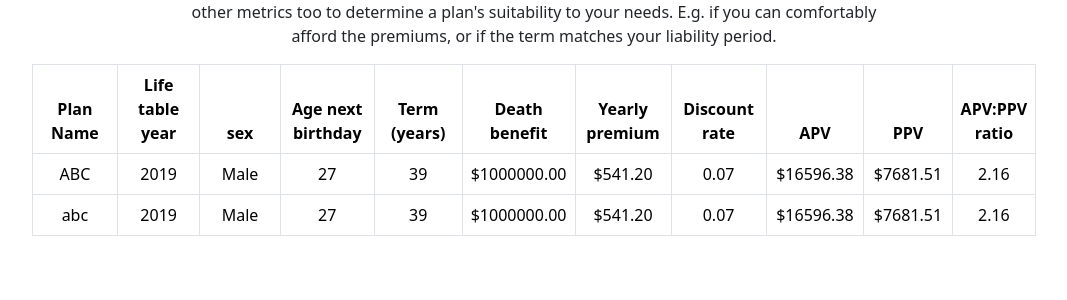
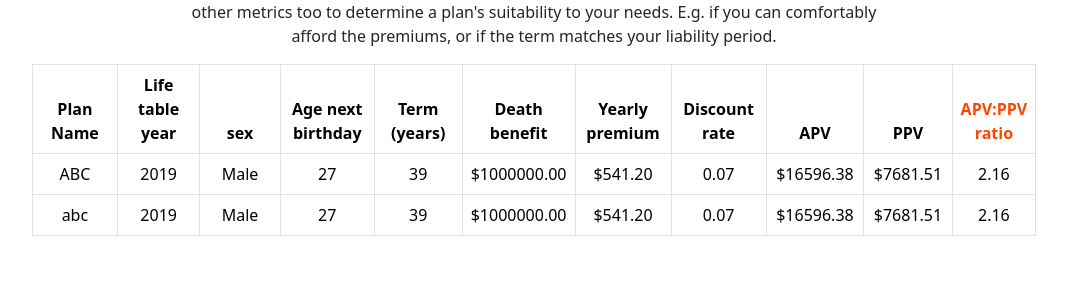
Before and after one commit to herphay/APV-Calculator, a Flask app: page /compare in a window 1280 px wide. Shown: the part 252-552 px from the top of the page, without its empty margins (106-1173 px from the left). Run offline with Flask 3, Linux system fonts and the light colour scheme; data comes from the database, SQL or seed files in the repository.

Commit message:
Added highlight to APV:PPV ratio

```diff
--- a/templates/compare.html
+++ b/templates/compare.html
@@ -30,7 +30,7 @@
                     <th style="width: 10%;">Discount rate</th>
                     <th style="width: 10%;">APV</th>
                     <th style="width: 10%;">PPV</th>
-                    <th style="width: 10%;">APV:PPV ratio</th>
+                    <th style="width: 10%; color:orangered;">APV:PPV ratio</th>
                 </tr>
             </thead>
             <tbody>
```
